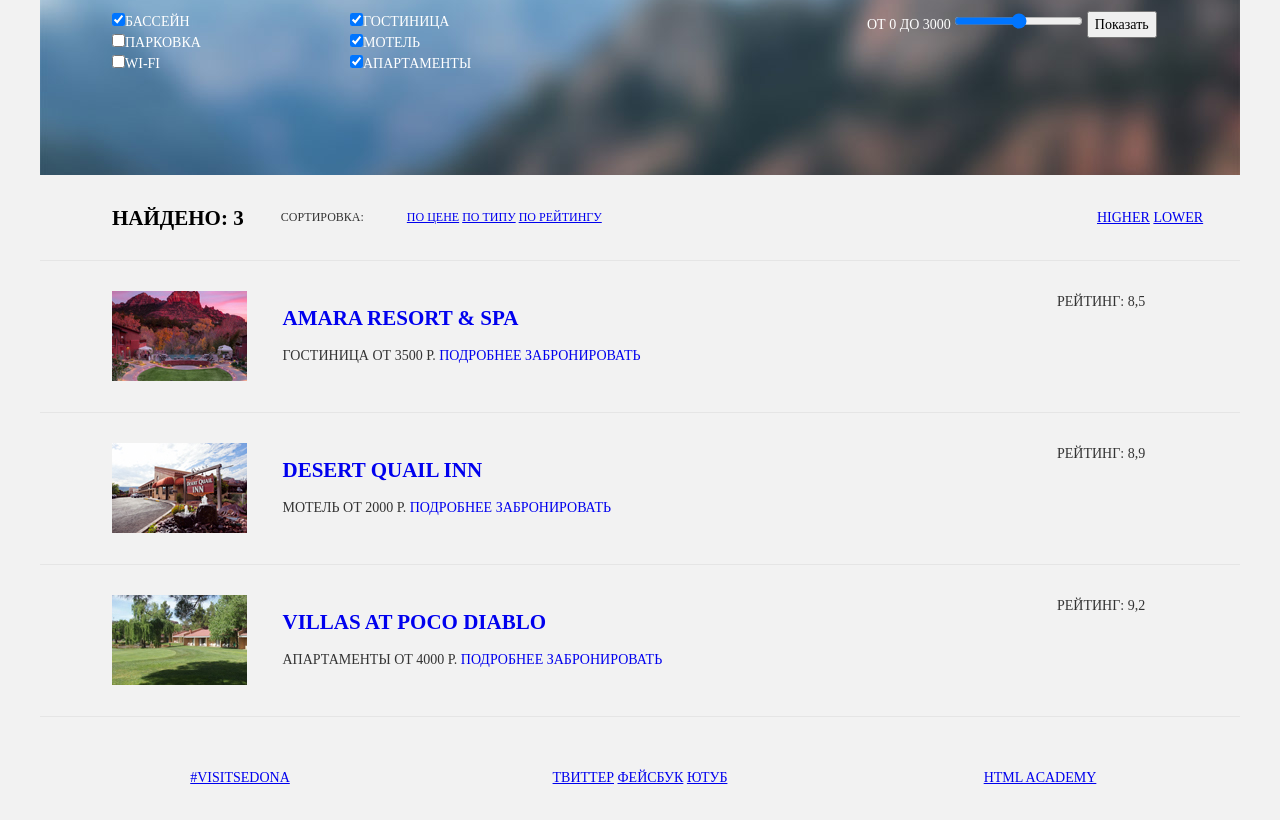
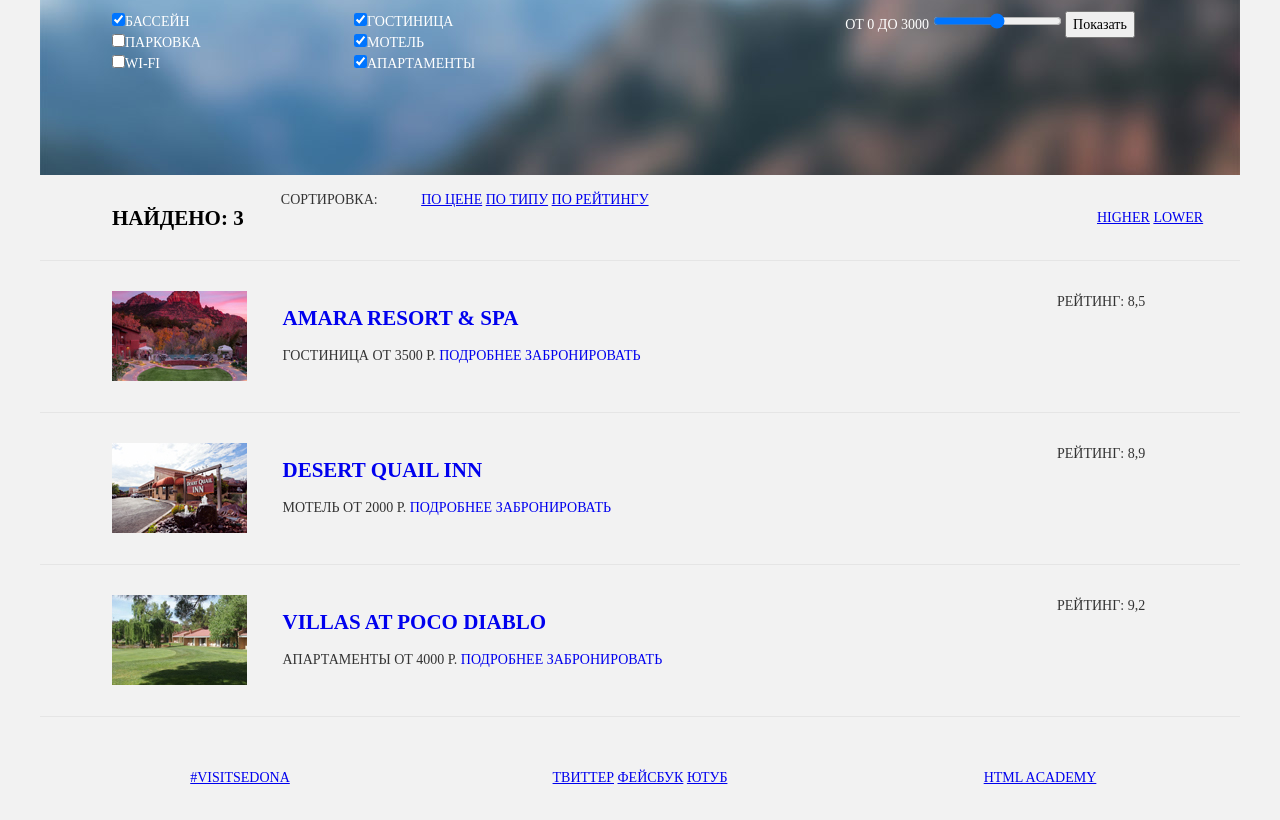
Before and after one commit to AndreyFrigoris/210151-sedona, a plain HTML site: page hotels.html in a window 1280 px wide. Shown: the part 108-928 px from the top of the page. Drawn offline with Linux system fonts and the light colour scheme.

Commit message:
Лучше уже не сделаю!)

```diff
--- a/css/style.css
+++ b/css/style.css
@@ -239,19 +239,19 @@ footer {
 }
 
 .choice-comfort {
-  width: 220px;
+  width: 300px;
   padding-left: 72px;
 }
 
 .choice-type {
-  width: 220px;
-  padding-left: 72px;
+  width: 300px;
+  padding-left: 14px;
 }
 
 .choice-price {
-  width: 473px;
-  margin-left: 251px;
+  width: 600px;
   padding-left: 100px;
+  text-align: center;
 }
 
 .sort {
@@ -282,8 +282,7 @@ footer {
 .sort-type {
   width: 769px;
   margin-left: 30px;
-  font-size: 12px;
-  align-self: center;
+  font-size: 12 px;
 }
 
 .sort-up-down {
```
